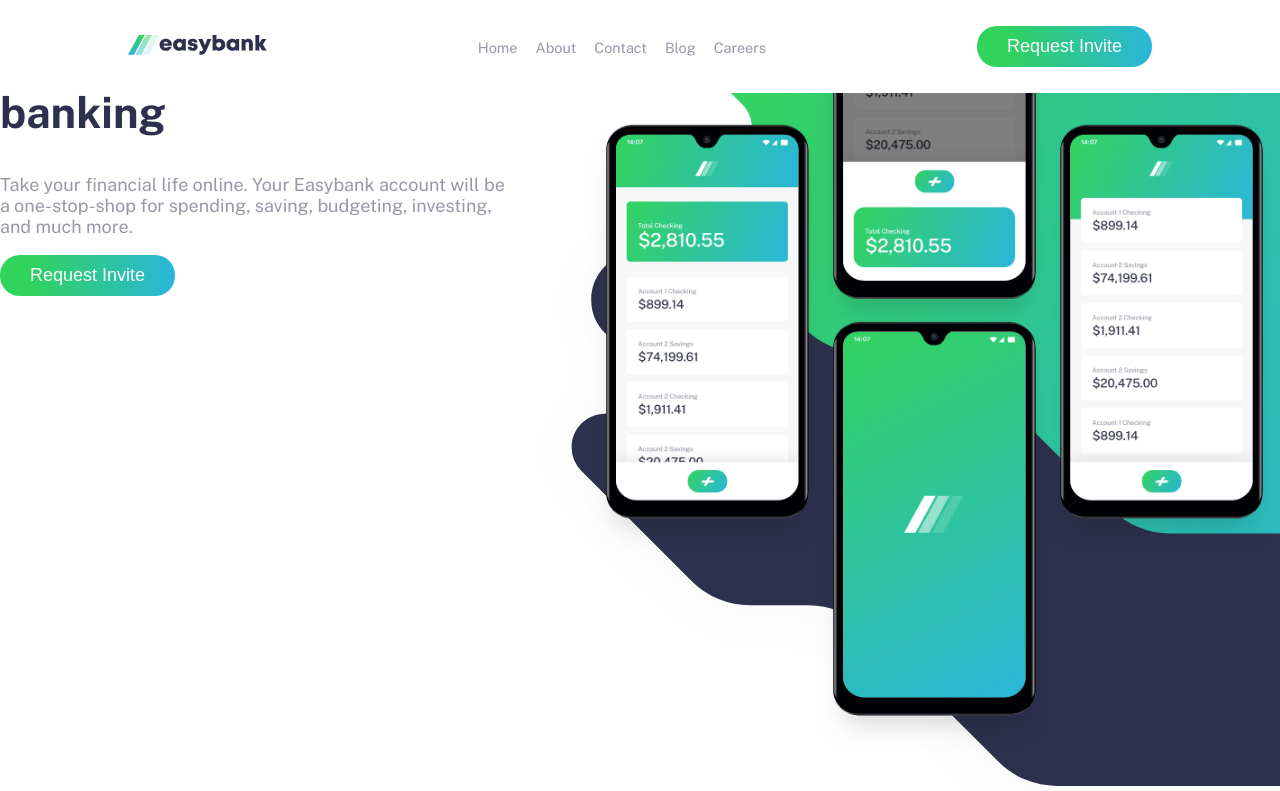
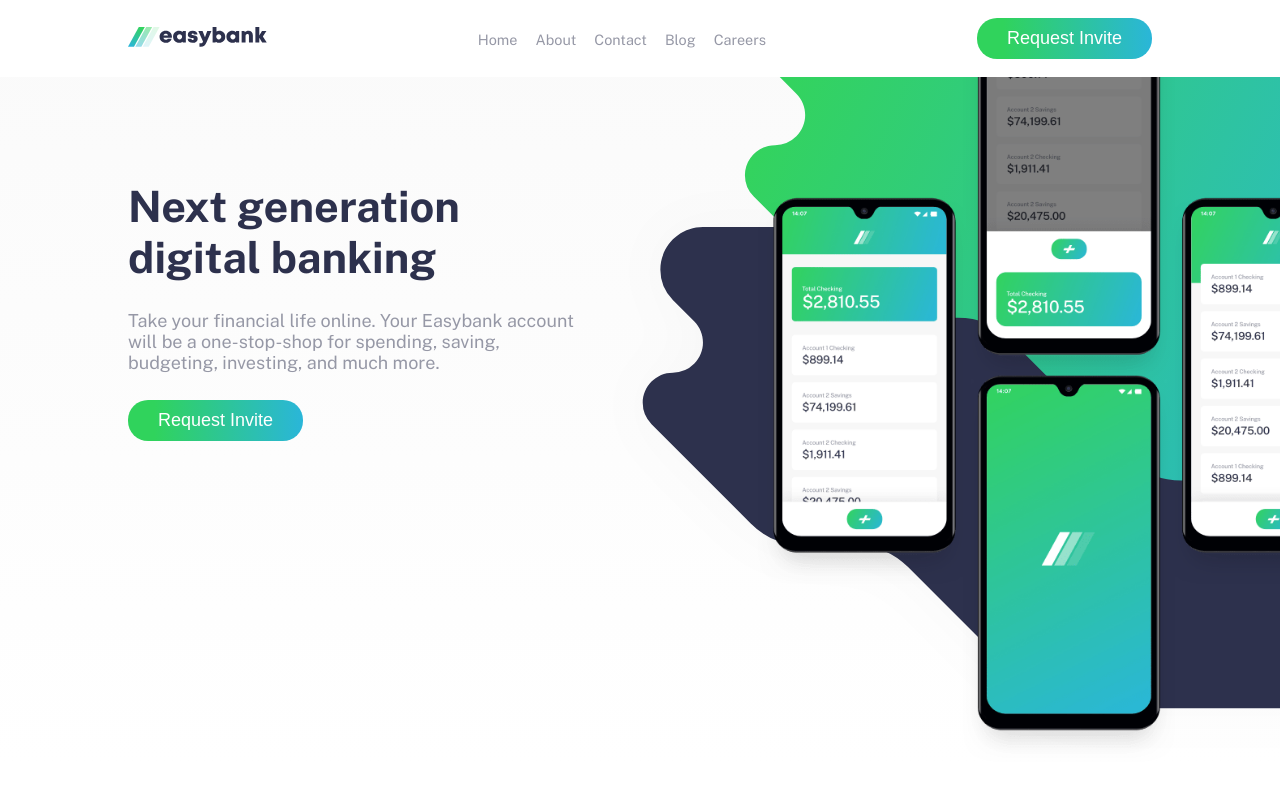
Before and after one commit to fmunives/Easybank-landing-page, a plain HTML site: page index.html in a window 1280 px wide. Shown: the top 791 px of the page. Drawn offline with nearby package versions, Linux system fonts and the light colour scheme.

Commit message:
adding header and main home with css

```diff
--- a/index.html
+++ b/index.html
@@ -39,12 +39,13 @@
       </div>
     </header>
     <main>
-      <section id="home" class="home">
+      <section id="home">
+        <div class="container-md-left home">
           <div class="home-title">
-          <h1>
+            <h1 class="my-0 mt-md-24">
               Next generation digital banking
             </h1>
-          <p>
+            <p class="my-3">
               Take your financial life online. Your Easybank account will be a
               one-stop-shop for spending, saving, budgeting, investing, and much
               more.
@@ -53,6 +54,7 @@
           </div>
           <div class="home-bg">
             <img src="./images/image-mockups.png" alt="image-mockups" />
+          </div>
         </div>
       </section>
       <section id="features">
--- a/sass/helpers.scss
+++ b/sass/helpers.scss
@@ -265,7 +265,7 @@
   margin: 0 auto;
 
   @media (min-width: 568px) {
-    width: 85.75%;
+    width: 87.5%;
   }
   @media (min-width: 768px) {
     width: 85%;
@@ -283,15 +283,29 @@
   margin: 0 0 0 auto;
 
   @media (min-width: 568px) {
-    width: 92.75%;
+    width: 93.75%;
   }
   @media (min-width: 768px) {
+    width: 92.5%;
+  }
+  @media (min-width: 992px) {
+    width: 91.25%;
+  }
+  @media (min-width: 1200px) {
     width: 90%;
   }
-  @media (min-width: 992px) {
-    width: 87.5%;
-  }
-  @media (min-width: 1200px) {
-    width: 85%;
+}
+
+@media (min-width: 768px) {
+  .container-md-left {
+    width: 92.5%;
+    margin: 0 0 0 auto;
+
+    @media (min-width: 992px) {
+      width: 91.25%;
+    }
+    @media (min-width: 1200px) {
+      width: 90%;
+    }
   }
 }
--- a/sass/main.scss
+++ b/sass/main.scss
@@ -55,7 +55,7 @@ body {
   display: flex;
   justify-content: space-between;
   align-items: center;
-  padding: 18px 0;
+  padding: 10px 0;
 
   .button {
     display: none;
@@ -74,15 +74,26 @@ body {
   }
 }
 
+#home {
+  background: linear-gradient(
+    180deg,
+    rgba(250, 250, 250, 1) 0%,
+    rgba(255, 255, 255, 1) 100%
+  );
+}
+
 .home {
   display: grid;
   grid-template-columns: 1fr;
 
   .home-title {
     order: 1;
+    text-align: center;
+    transform: translateY(-35px);
 
     @media (min-width: 768px) {
       order: 0;
+      text-align: left;
     }
   }
 
@@ -92,6 +103,7 @@ body {
     background-position-y: bottom;
     text-align: center;
     background-size: cover;
+    overflow: hidden;
 
     img {
       width: 100%;
@@ -106,6 +118,7 @@ body {
 
       & img {
         width: 90%;
+        transform: translate(100px, 0);
       }
     }
   }
```
Also changed, not shown: css/helpers.css, css/main.css, 2 other files. Lines whose indentation alone changed are shown as unchanged.
